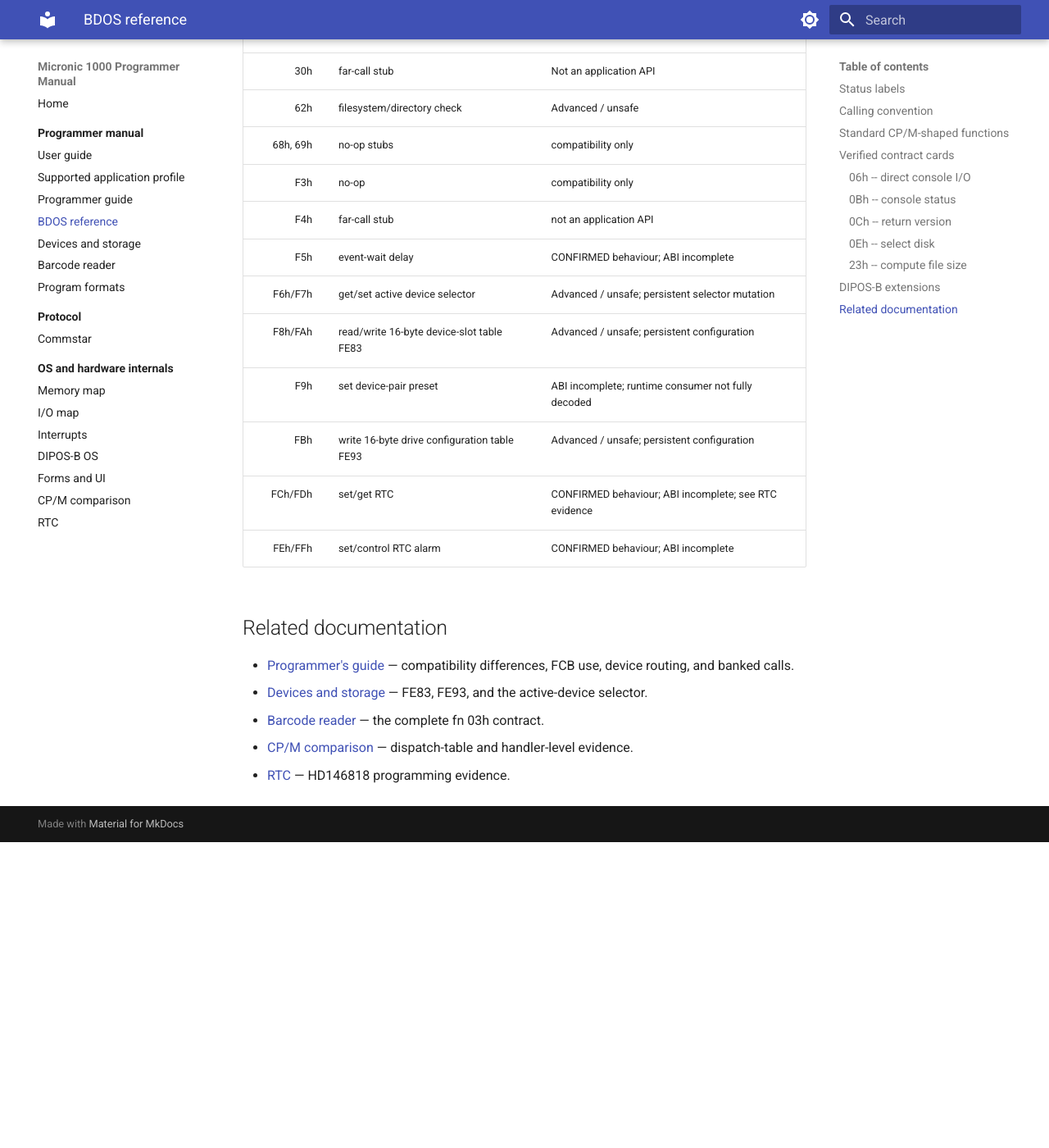
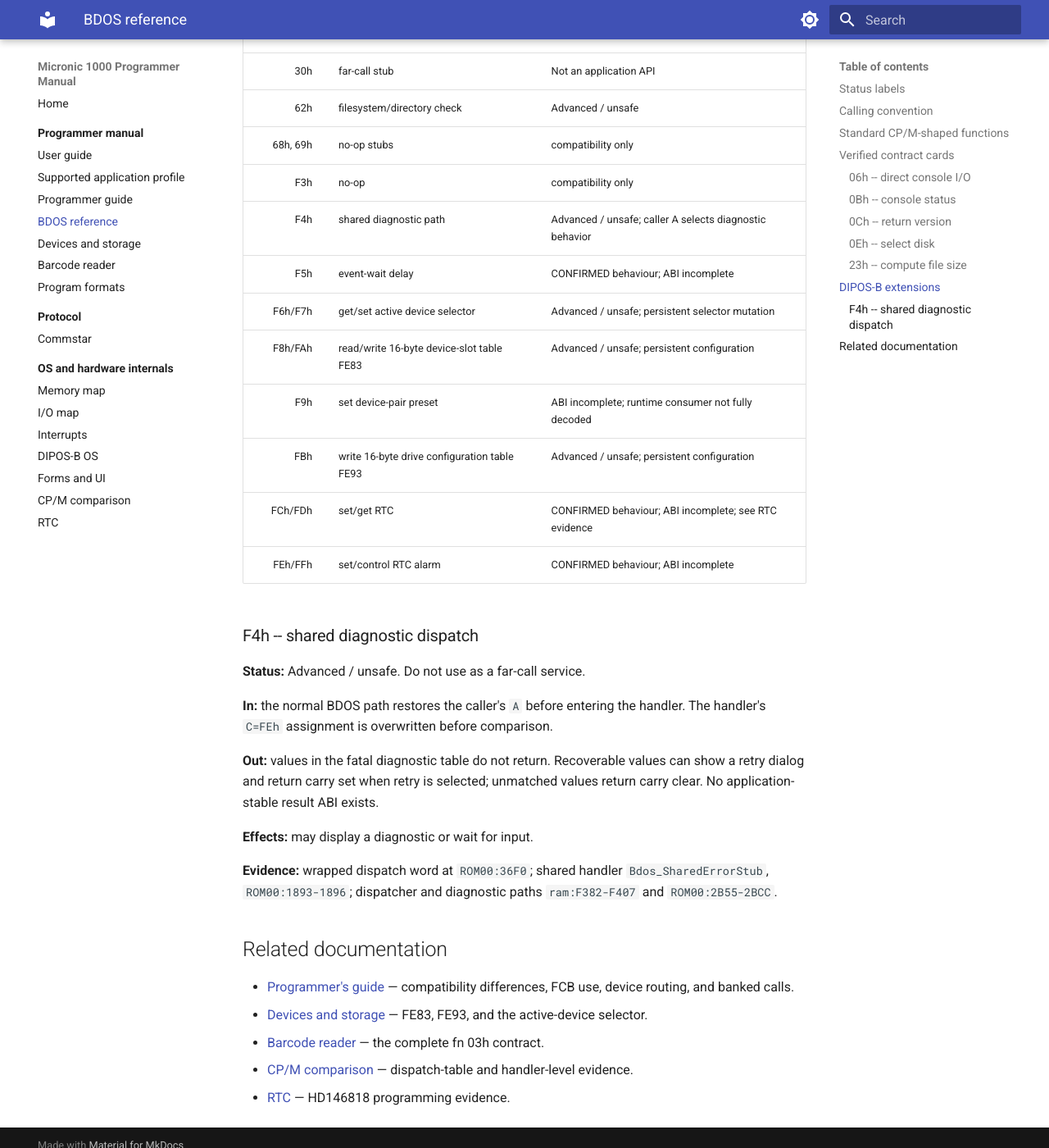
Before and after one commit to philpem/micronic1000, an MkDocs documentation site: the page built from doc/manual/bdos-reference.md, in a window 1280 px wide and 1400 px high, scrolled down 4534 px. Shown: the whole window at 82% size. Built offline with MkDocs 1.6.1 and Material for MkDocs 9.7.7, drawn with Linux system fonts in a browser that asks for light colours; before the commit the page ends 5561 px from its top, so only the background shows below that.

Commit message:
resolve BDOS F4 diagnostic dispatch

```diff
--- a/doc/manual/bdos-reference.md
+++ b/doc/manual/bdos-reference.md
@@ -177,7 +177,7 @@ mapping are not yet a public contract.
 | 62h | filesystem/directory check | Advanced / unsafe |
 | 68h, 69h | no-op stubs | compatibility only |
 | F3h | no-op | compatibility only |
-| F4h | far-call stub | not an application API |
+| F4h | shared diagnostic path | Advanced / unsafe; caller A selects diagnostic behavior |
 | F5h | event-wait delay | CONFIRMED behaviour; ABI incomplete |
 | F6h/F7h | get/set active device selector | Advanced / unsafe; persistent selector mutation |
 | F8h/FAh | read/write 16-byte device-slot table FE83 | Advanced / unsafe; persistent configuration |
@@ -185,6 +185,23 @@ mapping are not yet a public contract.
 | FBh | write 16-byte drive configuration table FE93 | Advanced / unsafe; persistent configuration |
 | FCh/FDh | set/get RTC | CONFIRMED behaviour; ABI incomplete; see RTC evidence |
 | FEh/FFh | set/control RTC alarm | CONFIRMED behaviour; ABI incomplete |
+
+### F4h -- shared diagnostic dispatch
+
+**Status:** Advanced / unsafe. Do not use as a far-call service.
+
+**In:** the normal BDOS path restores the caller's `A` before entering the
+handler. The handler's `C=FEh` assignment is overwritten before comparison.
+
+**Out:** values in the fatal diagnostic table do not return. Recoverable
+values can show a retry dialog and return carry set when retry is selected;
+unmatched values return carry clear. No application-stable result ABI exists.
+
+**Effects:** may display a diagnostic or wait for input.
+
+**Evidence:** wrapped dispatch word at `ROM00:36F0`; shared handler
+`Bdos_SharedErrorStub`, `ROM00:1893-1896`; dispatcher and diagnostic paths
+`ram:F382-F407` and `ROM00:2B55-2BCC`.
 
 ## Related documentation
 
```
Also changed, not shown: doc/internals/cp-m-comparison.md (+1 -1 lines), doc/research/TASKS.md (+4 -2 lines).
